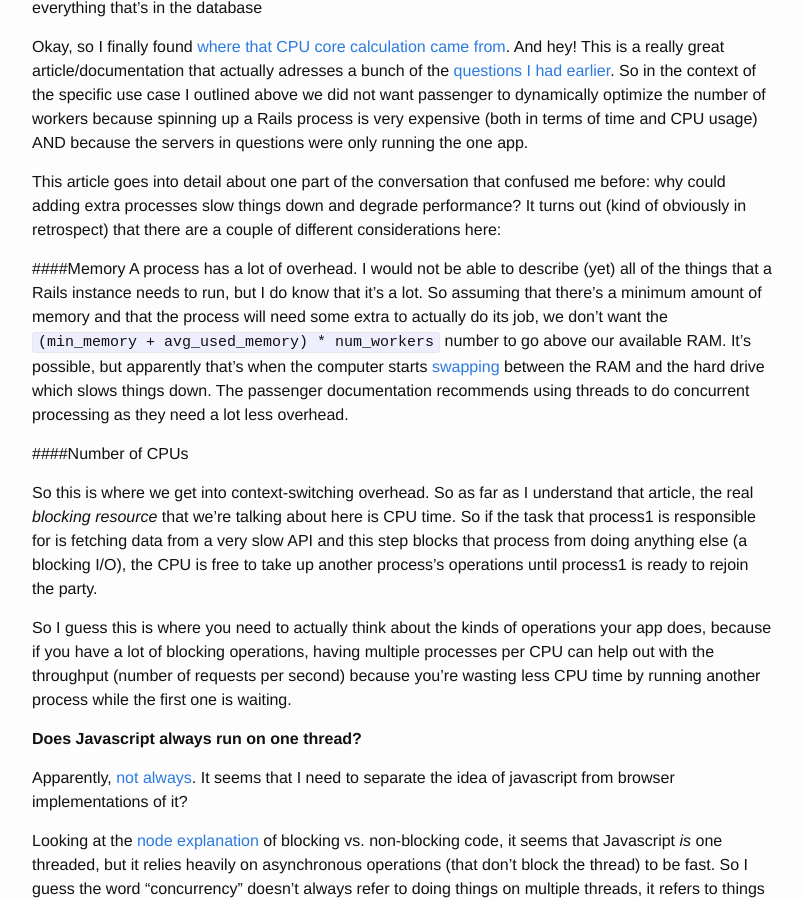
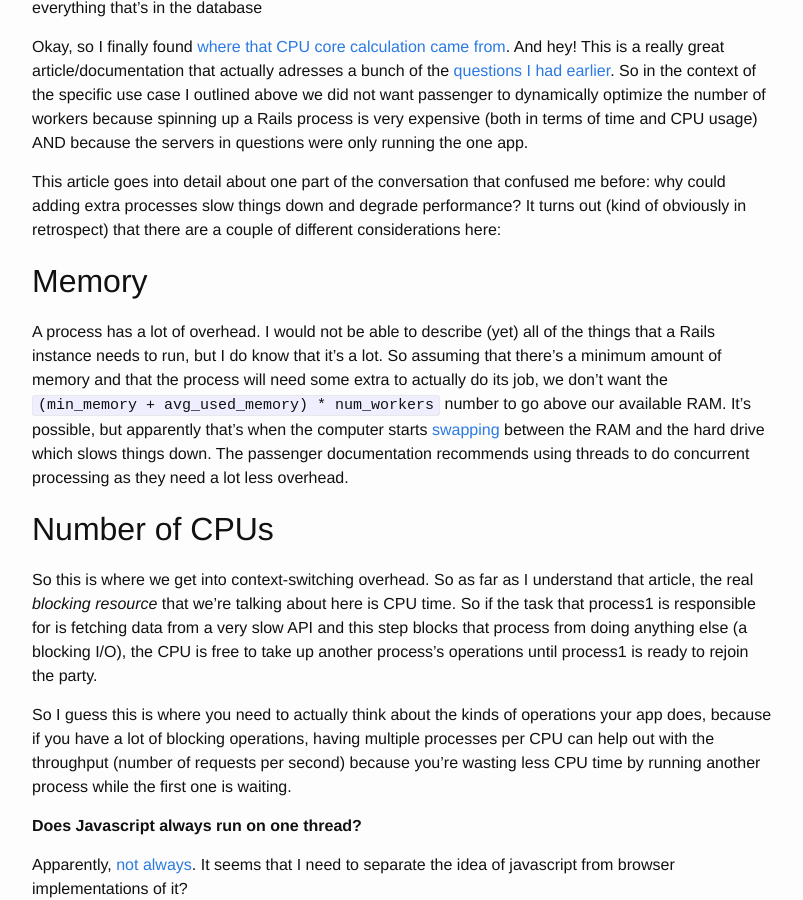
Before and after one commit to gueletk/gueletk.github.io, a Jekyll site: the page built from _posts/2020-04-10-threads.markdown, in a window 1280 px wide and 900 px high, scrolled down 1326 px. Shown: the whole window, without its empty margins (238-1041 px from the left). Built offline with Jekyll 4.4.1, drawn with Linux system fonts in a browser that asks for light colours.

Commit message:
fixed formatting

```diff
--- a/_posts/2020-04-10-threads.markdown
+++ b/_posts/2020-04-10-threads.markdown
@@ -36,10 +36,12 @@ Okay, so I finally found [where that CPU core calculation came from](https://www
 
 This article goes into detail about one part of the conversation that confused me before: why could adding extra processes slow things down and degrade performance? It turns out (kind of obviously in retrospect) that there are a couple of different considerations here:
 
-####Memory
+Memory
+-
 A process has a lot of overhead. I would not be able to describe (yet) all of the things that a Rails instance needs to run, but I do know that it's a lot. So assuming that there's a minimum amount of memory and that the process will need some extra to actually do its job, we don't want the `(min_memory + avg_used_memory) * num_workers` number to go above our available RAM. It's possible, but apparently that's when the computer starts [swapping](https://www.quora.com/What-does-it-mean-for-a-machine-to-be-swapping) between the RAM and the hard drive which slows things down. The passenger documentation recommends using threads to do concurrent processing as they need a lot less overhead.
 
-####Number of CPUs
+Number of CPUs
+-
 
 So this is where we get into context-switching overhead. So as far as I understand that article, the real *blocking resource* that we're talking about here is CPU time. So if the task that process1 is responsible for is fetching data from a very slow API and this step blocks that process from doing anything else (a blocking I/O), the CPU is free to take up another process's operations until process1 is ready to rejoin the party.
 
```
